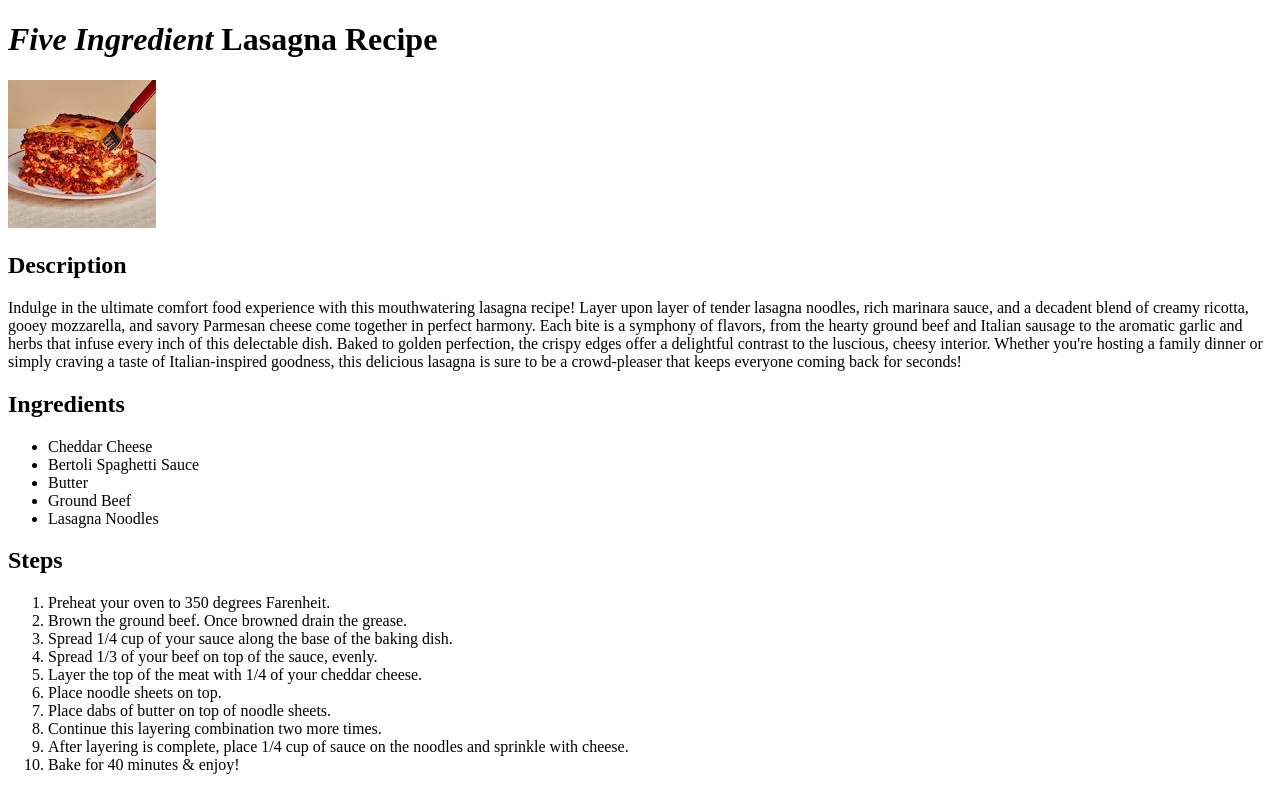
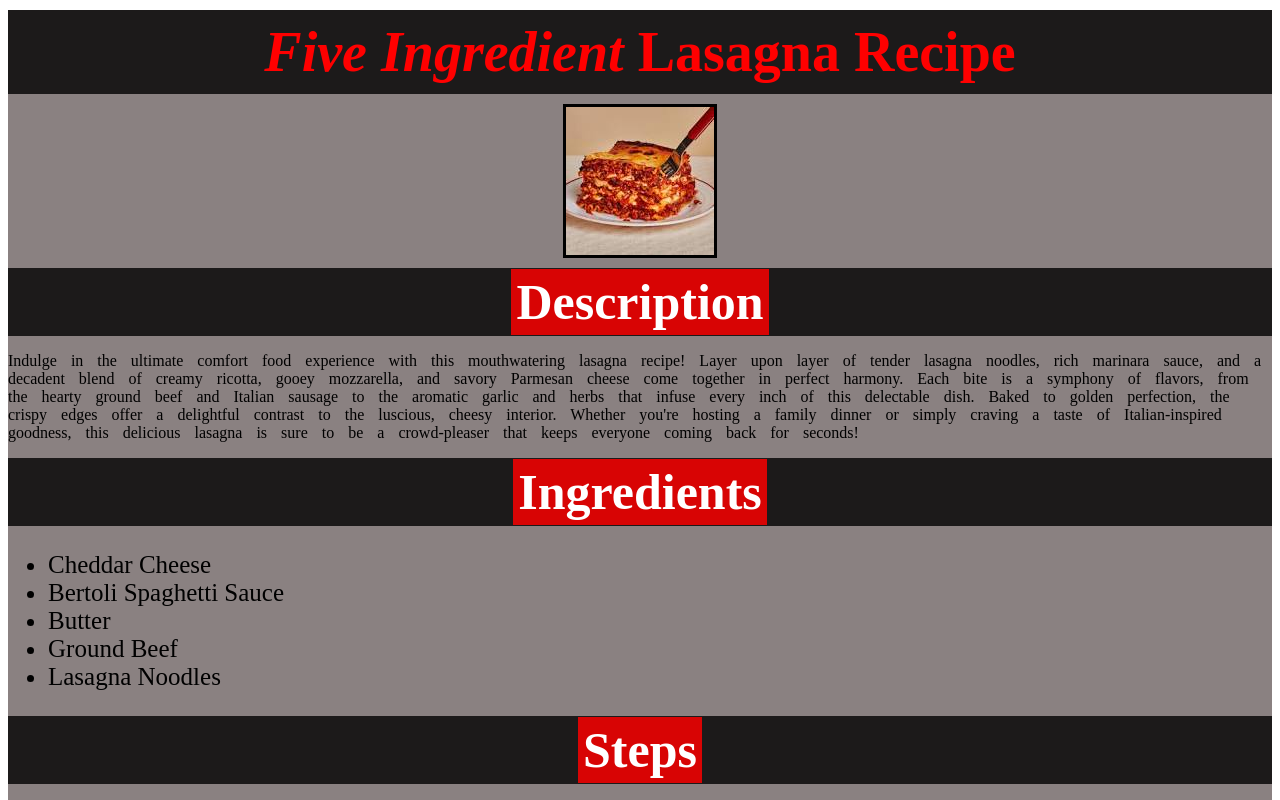
Before and after one commit to RLaVilla/odin-recipes, a plain HTML site: page recipes/lasagna.html in a window 1280 px wide. Shown: the top 800 px of the page. Drawn offline with Linux system fonts and the light colour scheme.

Commit message:
updated lasagna.html

```diff
--- a/recipes/lasagna.html
+++ b/recipes/lasagna.html
@@ -3,23 +3,24 @@
     <head>
         <meta charset="UTF-8">
         <meta name="viewport" content="width=device-width, initial-scale=1.0">
-        <title></title>
+        <title>Lasagna Recipe</title>
+        <link rel="stylesheet" href="styles.css"
     </head>
-    <body>
-        <h1><em>Five Ingredient</em> Lasagna Recipe</h1>
-        <img src="./lasagna.jpeg" alt="Cheesy Lasagna">
-        <h2>Description</h2>
-        <p>Indulge in the ultimate comfort food experience with this mouthwatering lasagna recipe! Layer upon layer of tender lasagna noodles, rich marinara sauce, and a decadent blend of creamy ricotta, gooey mozzarella, and savory Parmesan cheese come together in perfect harmony. Each bite is a symphony of flavors, from the hearty ground beef and Italian sausage to the aromatic garlic and herbs that infuse every inch of this delectable dish. Baked to golden perfection, the crispy edges offer a delightful contrast to the luscious, cheesy interior. Whether you're hosting a family dinner or simply craving a taste of Italian-inspired goodness, this delicious lasagna is sure to be a crowd-pleaser that keeps everyone coming back for seconds!</p>
-        <h2>Ingredients</h2>
-        <ul>
+    <div class="bg"><body>
+        <h1 class="head"><em>Five Ingredient</em> Lasagna Recipe</h1>
+        <img class="img" src="./lasagna.jpeg" alt="Cheesy Lasagna">
+        <h2 class="h2"><span class="ing">Description</span></h2>
+        <p class="p">Indulge in the ultimate comfort food experience with this mouthwatering lasagna recipe! Layer upon layer of tender lasagna noodles, rich marinara sauce, and a decadent blend of creamy ricotta, gooey mozzarella, and savory Parmesan cheese come together in perfect harmony. Each bite is a symphony of flavors, from the hearty ground beef and Italian sausage to the aromatic garlic and herbs that infuse every inch of this delectable dish. Baked to golden perfection, the crispy edges offer a delightful contrast to the luscious, cheesy interior. Whether you're hosting a family dinner or simply craving a taste of Italian-inspired goodness, this delicious lasagna is sure to be a crowd-pleaser that keeps everyone coming back for seconds!</p>
+        <h2 class="h2"><span class="ing">Ingredients</span></h2>
+        <ul class="list">
             <li>Cheddar Cheese</li>
             <li>Bertoli Spaghetti Sauce</li>
             <li>Butter</li>
             <li>Ground Beef</li>
             <li>Lasagna Noodles</li>
         </ul>
-        <h2>Steps</h2>
-        <ol>
+        <h2 class="h2"><span class="ing">Steps</span></h2>
+        <ol class="list">
             <li>Preheat your oven to 350 degrees Farenheit.</li>
             <li>Brown the ground beef. Once browned drain the grease.</li>
             <li>Spread 1/4 cup of your sauce along the base of the baking dish.</li>
@@ -32,5 +33,5 @@
             <li>Bake for 40 minutes & enjoy!</li>
 
         </ol>
-    </body>
+    </body></div>
 </html>
--- /dev/null
+++ b/recipes/styles.css
@@ -0,0 +1,45 @@
+.head {
+    font-size: 56px;
+    color: red;
+    background-color: rgba(0, 0, 0, 0.795);
+    text-align: center;
+    padding: 10px;
+    margin-bottom: 10px;
+    margin-top: 10px;
+}
+
+.list {
+    font-size: 25px;
+}
+
+.h2 {
+    background-color: rgba(0, 0, 0, 0.795);;
+    color: rgb(255, 255, 255);
+    text-align: center;
+    font-size: 50px;
+    margin-top: 10px;
+    margin-bottom: 10px;
+    padding: 5px;
+}
+
+.ing {
+    background-color: rgba(255, 0, 0, 0.829);
+    padding: 5px;
+
+}
+
+.img {
+    height: auto;
+    width: auto;
+    display: block;
+    margin: auto;
+    border: solid black 3px;
+}
+
+.p {
+    word-spacing: 10px;
+}
+
+.bg {
+    background-color: rgba(109, 97, 97, 0.795);
+}
```
Also changed, not shown: index.html (+7 -4 lines), style.css (added, +11 -0 lines).
